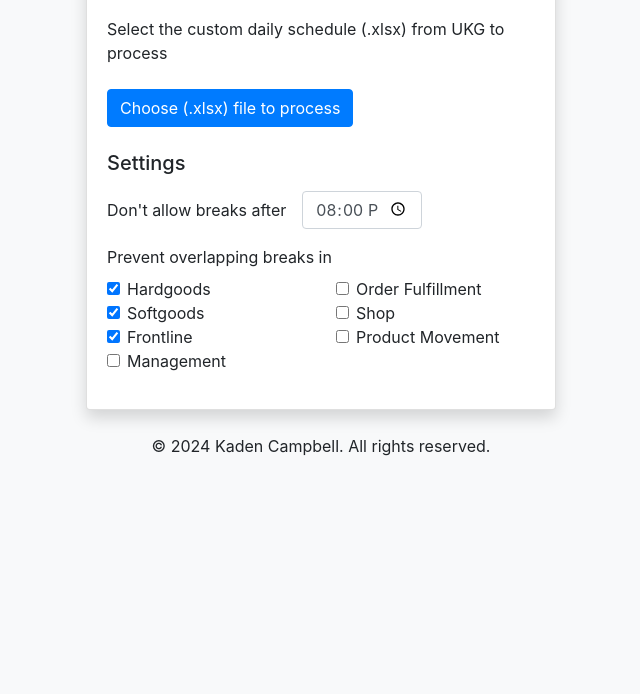
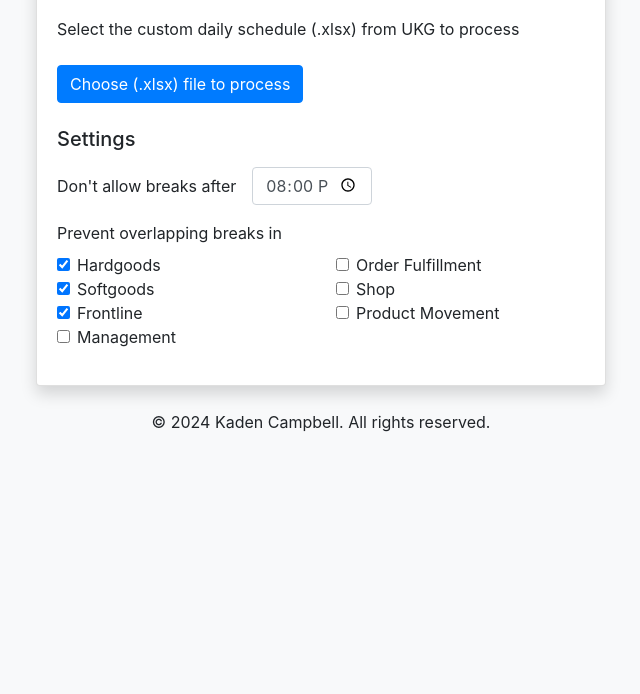
Before and after one commit to kadencampb/break-schedule, a plain HTML site: page index.html in a window 1280 px wide. Shown: the part 106-800 px from the top of the page, without its empty margins (319-959 px from the left). Drawn offline with nearby package versions, Linux system fonts and the light colour scheme.

Commit message:
Update style.css

```diff
--- a/style.css
+++ b/style.css
@@ -3,6 +3,6 @@ body {
 }
 
 .container {
-    max-width: 500px;
+    max-width: 600px;
     margin-top: 100px;
 }
```
